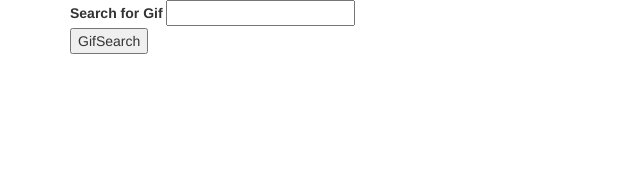
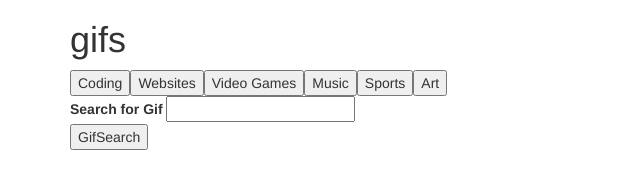
Before and after one commit to StephenDK/GifTastic, a plain HTML site: page index.html in a window 1280 px wide. Shown: the whole page, without its empty margins (0-640 px from the left). Drawn offline with nearby package versions, Linux system fonts and the light colour scheme.

Commit message:
Render button loop

```diff
--- a/assets/javascript/app.js
+++ b/assets/javascript/app.js
@@ -2,11 +2,35 @@
 // ================================================================
 // Arrays and Variables for holding
 
+var myInterests = ["Coding", "Websites", "Video Games", "Music", "Sports", "Art"];
 
-
+console.log(myInterests)
 // Section 2: Functions
 // ================================================================
 
+	 function renderButtons() {
+
+        // delete repeat buttons
+        $("#gif-Buttons").empty();
+
+        // Looping through the array of interests
+        for (var i = 0; i < myInterests.length; i++) {
+
+          // Generate button element
+          var a = $("<button>");
+          // Adding gif class to button
+          a.addClass("gif");
+          // Add data-attribute
+          a.attr("data-name", myInterests[i]);
+          // button text
+          a.text(myInterests[i]);
+          // Adding button to the HTML
+          $("#gif-Buttons").append(a);
+        }
+      }
+
+
+renderButtons();
 
 
 // Section 3: Main Process
--- a/index.html
+++ b/index.html
@@ -9,16 +9,16 @@
 	<link rel="stylesheet" href="https://maxcdn.bootstrapcdn.com/bootstrap/3.3.6/css/bootstrap.min.css" integrity="sha384-1q8mTJOASx8j1Au+a5WDVnPi2lkFfwwEAa8hDDdjZlpLegxhjVME1fgjWPGmkzs7" crossorigin="anonymous">
 
 	<!-- Link to the style.css -->
-	<link rel="stylesheet" type="text/css" href="assets/css/style.css">
+	<!--  b    <link rel="stylesheet" type="text/css" href="assets/css/style.css"> -->
 
 </head>
 <body>
 
 	<div class="container">
-
+		<h1>gifs</h1>
 		<!-- movie buttons -->
 
-		<div id="movie-Buttons0"></div>
+		<div id="gif-Buttons"></div>
 
 		<!-- Input form where users can enter gif searches -->
 
```
